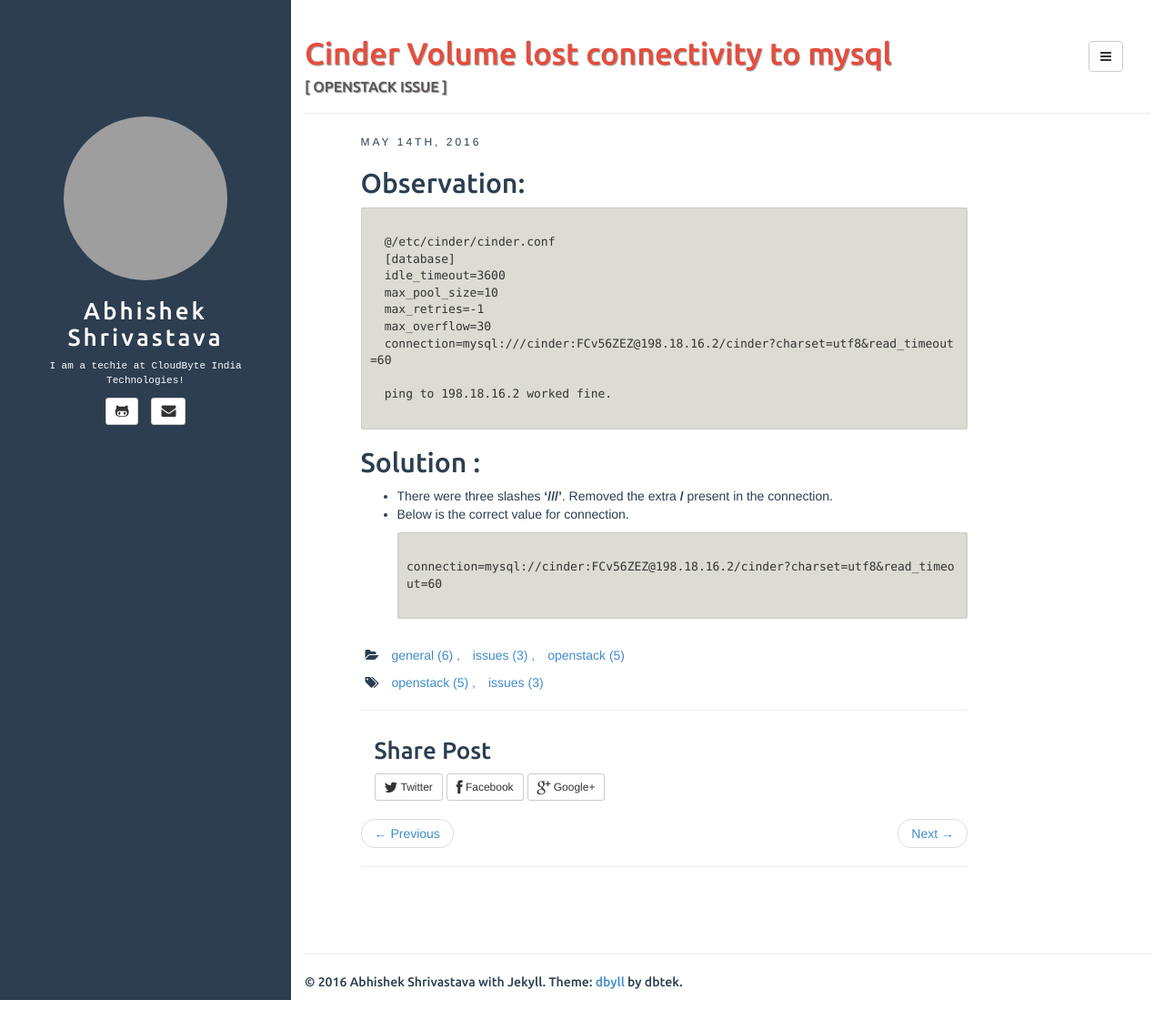
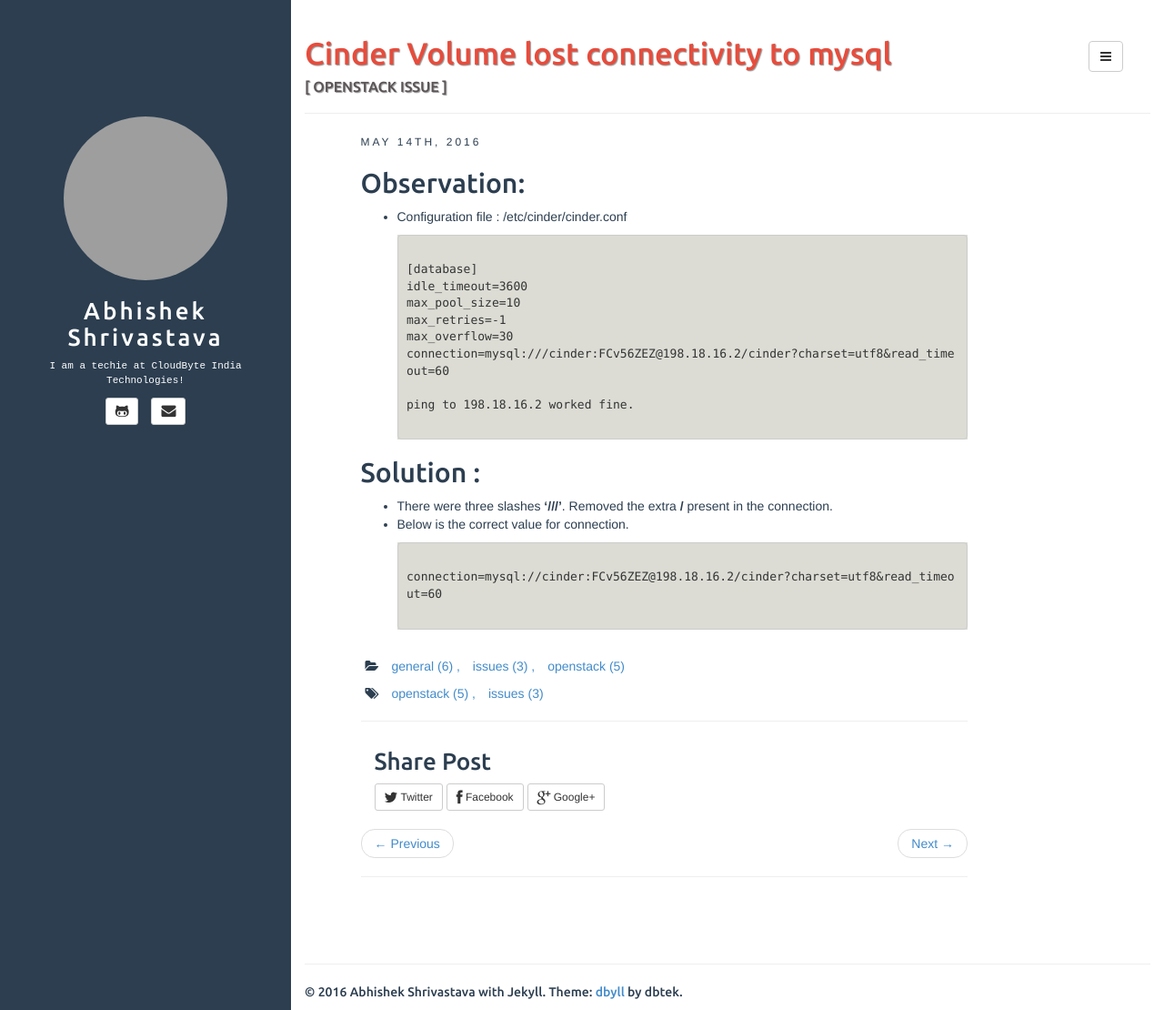
Before and after one commit to AbhiCloudbyte/magicbox, a Jekyll site: the page built from _posts/2016-05-14-Cinder-Volume-lost-connectivity-to-mysql.md, in a window 1280 px wide and 1110 px high. Shown: the whole window at 91% size. Built offline with Jekyll 4.4.1, drawn with Linux system fonts in a browser that asks for light colours; comment, search, counter and statistics services are not loaded; grey boxes are pictures that could not be loaded.

Commit message:
Update 2016-05-14-Cinder-Volume-lost-connectivity-to-mysql.md

````diff
--- a/_posts/2016-05-14-Cinder-Volume-lost-connectivity-to-mysql.md
+++ b/_posts/2016-05-14-Cinder-Volume-lost-connectivity-to-mysql.md
@@ -9,9 +9,10 @@ date:       2016-05-14 14:30:00 (UTC +5:30)
 
 ## Observation:
 
+- Configuration file : /etc/cinder/cinder.conf
+
   ```
 
-  @/etc/cinder/cinder.conf
   [database]
   idle_timeout=3600
   max_pool_size=10
````
